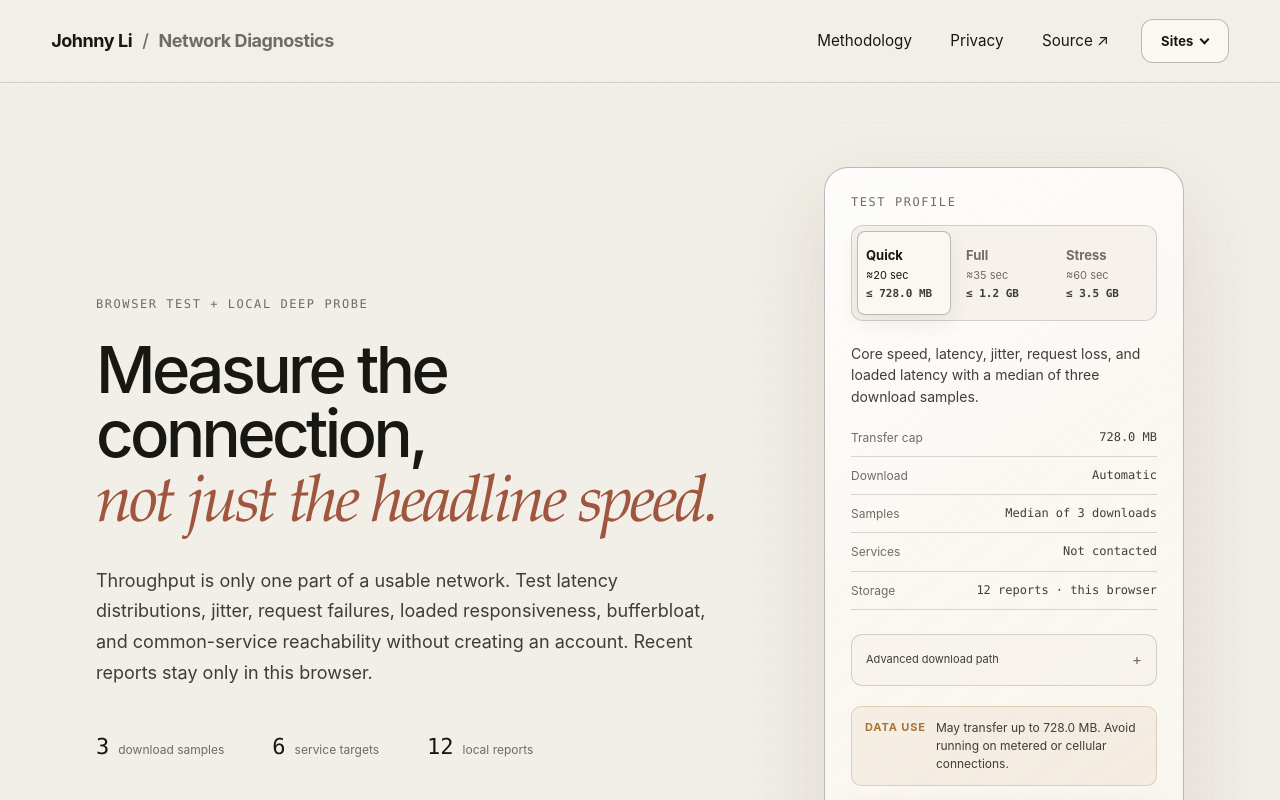
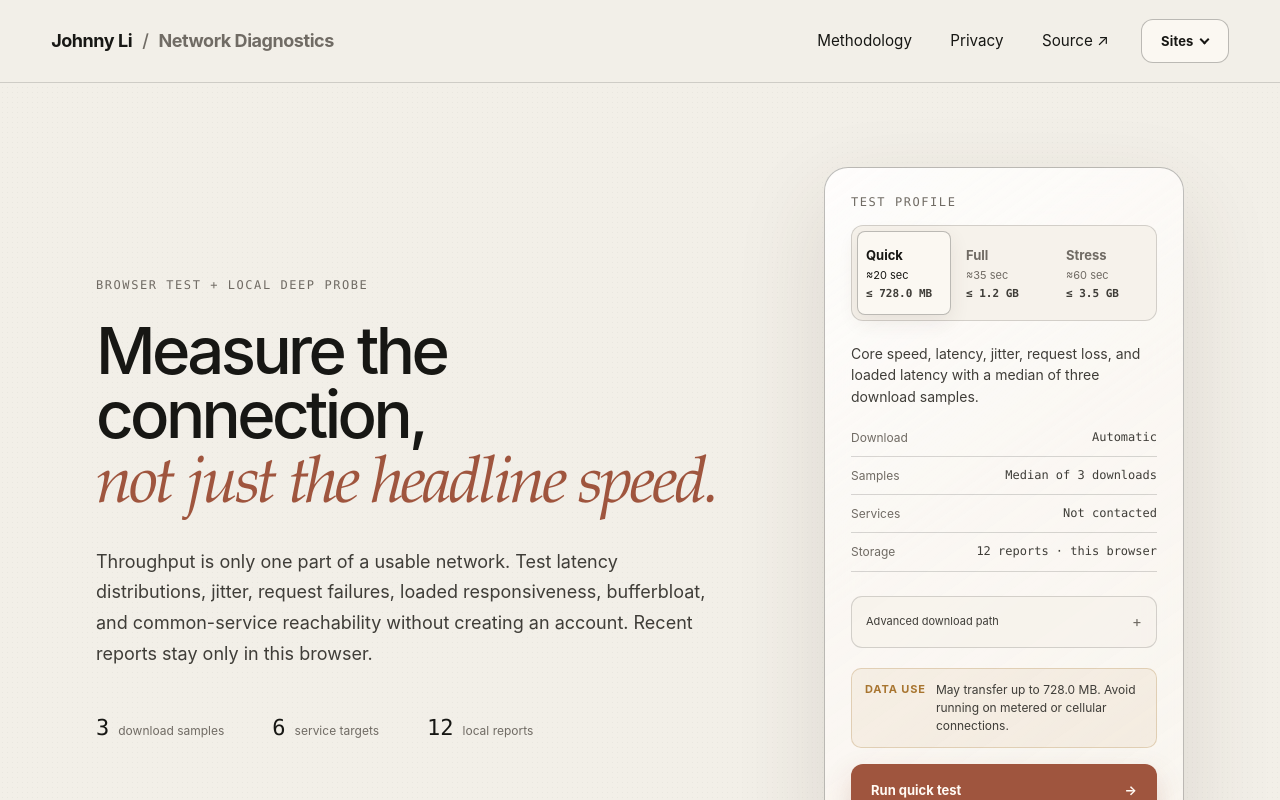
Before and after one commit to JohnnyZLi/Network-Diagnostics-Suite, a React (Vite) app: page / in a window 1280 px wide. Shown: the top 800 px of the page. Built offline with nearby package versions, Linux system fonts and the light colour scheme.

Commit message:
Remove duplicate transfer cap labels

```diff
--- a/src/components/TestControls.tsx
+++ b/src/components/TestControls.tsx
@@ -70,7 +70,6 @@ export function TestControls({
       <div className="test-controls__summary">
         <p>{config.description}</p>
         <dl>
-          <div><dt>Transfer cap</dt><dd>{formatBytes(transferCap)}</dd></div>
           <div><dt>Download</dt><dd className={downloadPath === "auto" ? "path-recommendation" : ""}>{DOWNLOAD_PATHS[downloadPath].name}</dd></div>
           <div><dt>Samples</dt><dd>Median of {config.downloadSamples} downloads</dd></div>
           <div><dt>Services</dt><dd>{config.includeServices ? "6 destinations" : "Not contacted"}</dd></div>
@@ -112,7 +111,7 @@ export function TestControls({
             checked={dataConfirmed}
             onChange={(event) => onDataConfirmed(event.target.checked)}
           />
-          <span>I understand this {config.name.toLowerCase()} test may transfer up to {formatBytes(transferCap)}.</span>
+          <span>I understand this {config.name.toLowerCase()} test uses significant data.</span>
         </label>
       )}
 
```
